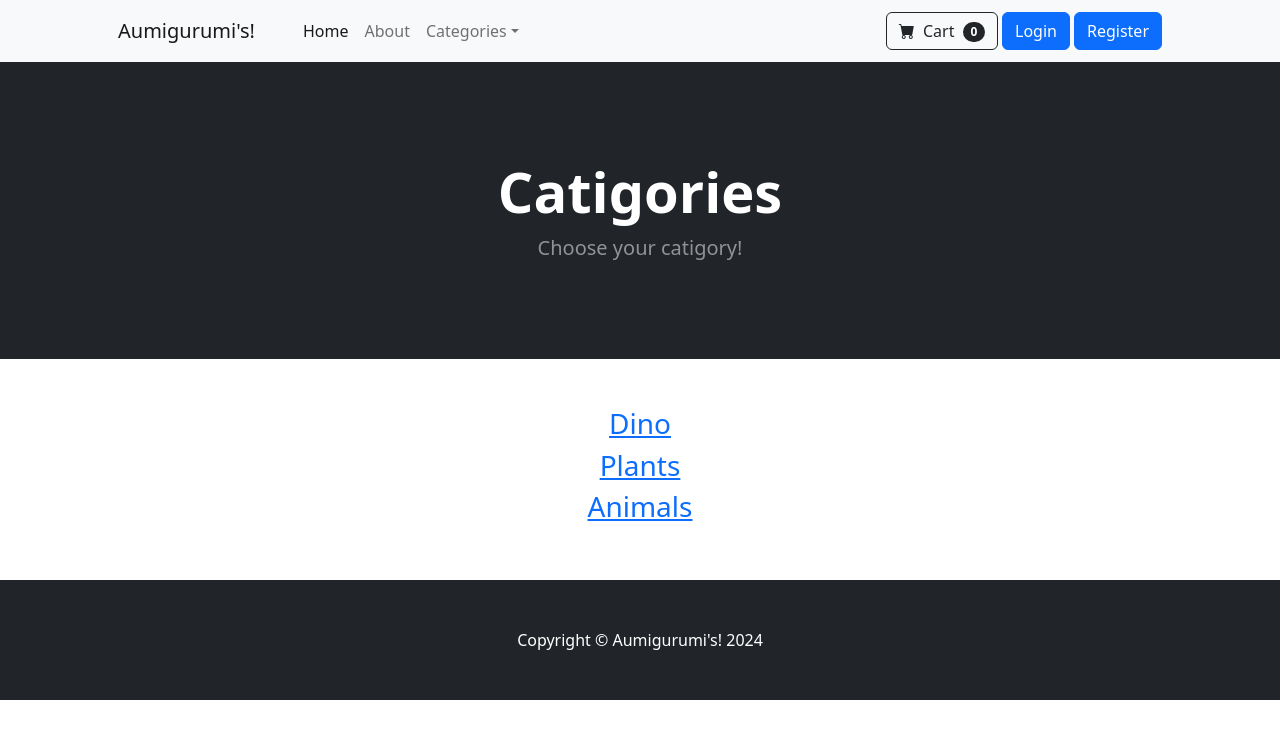
After one commit to mgrassa14/ecom, a Django app: page /category_summary/ in a window 1280 px wide. The commit adds this page. Shown: the top 739 px of the page. Run offline with Django 4.2, Linux system fonts and the light colour scheme; data comes from the database, SQL or seed files in the repository; both versions use the stored data as it was after the commit; some libraries are stand-ins or nearby versions.

Commit message:
made a linked category page for 'all products'

```diff
--- /dev/null
+++ b/store/templates/category_summary.html
@@ -0,0 +1,29 @@
+{% extends 'base.html' %}
+{% block content %}
+
+<!-- Header-->
+<header class="bg-dark py-5">
+    <div class="container px-4 px-lg-5 my-5">
+        <div class="text-center text-white">
+            <h1 class="display-4 fw-bolder">Catigories</h1>
+            <p class="lead fw-normal text-white-50 mb-0">Choose your catigory!</p>
+        </div>
+    </div>
+</header>
+
+    <div class="container">
+        <div class="row">
+            <center>
+                <div class="col-8">
+                    <br/><br/>
+                    {% for category in categories %}
+                        <h3><a href="{% url 'category' category %}">{{ category }}</a></h3>
+                    {% endfor %}
+                    <br/><br/>
+                </div>
+            </center>
+        </div>
+    </div>
+
+
+{% endblock %}
--- a/store/templates/navbar.html
+++ b/store/templates/navbar.html
@@ -20,7 +20,7 @@
                 <li class="nav-item dropdown">
                     <a class="nav-link dropdown-toggle" id="navbarDropdown" href="#" role="button" data-bs-toggle="dropdown" aria-expanded="false">Categories</a>
                     <ul class="dropdown-menu" aria-labelledby="navbarDropdown">
-                        <li><a class="dropdown-item" href="{% url 'home' %}">All Products</a></li>
+                        <li><a class="dropdown-item" href="{% url 'category_summary' %}">All Products</a></li>
                         <li><hr class="dropdown-divider" /></li>
                         <li><a class="dropdown-item" href="{% url 'category' 'Animals' %}">Animals</a></li>
                         <li><a class="dropdown-item" href="{% url 'category' 'Dino' %}">Dino</a></li>
--- a/store/urls.py
+++ b/store/urls.py
@@ -9,4 +9,5 @@ urlpatterns = [
     path('register/', views.register_user, name='register'),
     path('product/<int:pk>', views.product, name='product'),
     path('category/<str:foo>', views.category, name='category'),
+    path('category_summary/', views.category_summary, name='category_summary'),
 ]
--- a/store/views.py
+++ b/store/views.py
@@ -7,7 +7,11 @@ from django.contrib.auth.forms import UserCreationForm
 from .forms import  SignUpForm
 from django import forms
 
-# Create your views here.
+
+def category_summary(request):
+	categories = Category.objects.all()
+	return render(request, 'category_summary.html', {"categories":categories})
+
 def category(request, foo):
 	# Replace Hyphens with Spaces
 	foo = foo.replace('-', ' ')
```
Also changed, not shown: db.sqlite3.
